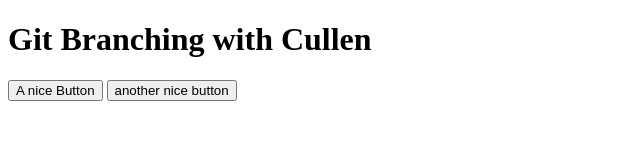
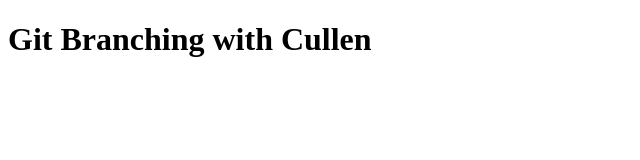
Before and after one commit to michaelshaleen/cullen-git-branching, a plain HTML site: page index.html in a window 1280 px wide. Shown: the whole page, without its empty margins (0-640 px from the left). Drawn offline with Linux system fonts and the light colour scheme.

Commit message:
I hate buttons

```diff
--- a/index.html
+++ b/index.html
@@ -7,7 +7,5 @@
   </head>
   <body>
     <h1>Git Branching with Cullen</h1>
-    <button>A nice Button</button>
-    <button>another nice button</button>
   </body>
 </html>
```
